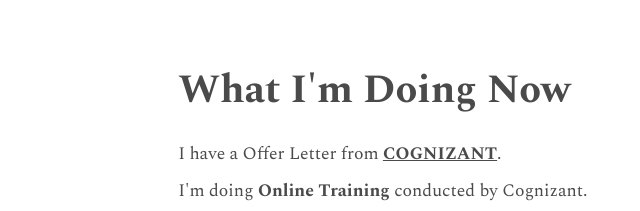
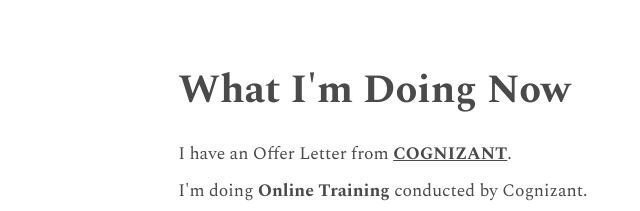
Before and after one commit to sjainsourav/souravjain.netlify.com, a plain HTML site: page now.html in a window 1280 px wide. Shown: the top 211 px of the page, 209-849 px from the left. Drawn offline with nearby package versions, Linux system fonts and the light colour scheme.

Commit message:
Update now.html

```diff
--- a/now.html
+++ b/now.html
@@ -17,7 +17,7 @@
   <div id="project-container">
     <h1>What I'm Doing Now</h1>
     <div class="project">
-      <p>I have a Offer Letter from <b><a href="https://www.cognizant.com/" target="_blank">COGNIZANT</a></b>.</p>
+      <p>I have an Offer Letter from <b><a href="https://www.cognizant.com/" target="_blank">COGNIZANT</a></b>.</p>
       <p>I'm doing <b>Online Training</b> conducted by Cognizant.</p>
       <p>I'm in New Delhi, India.</p>
     </div>
```
